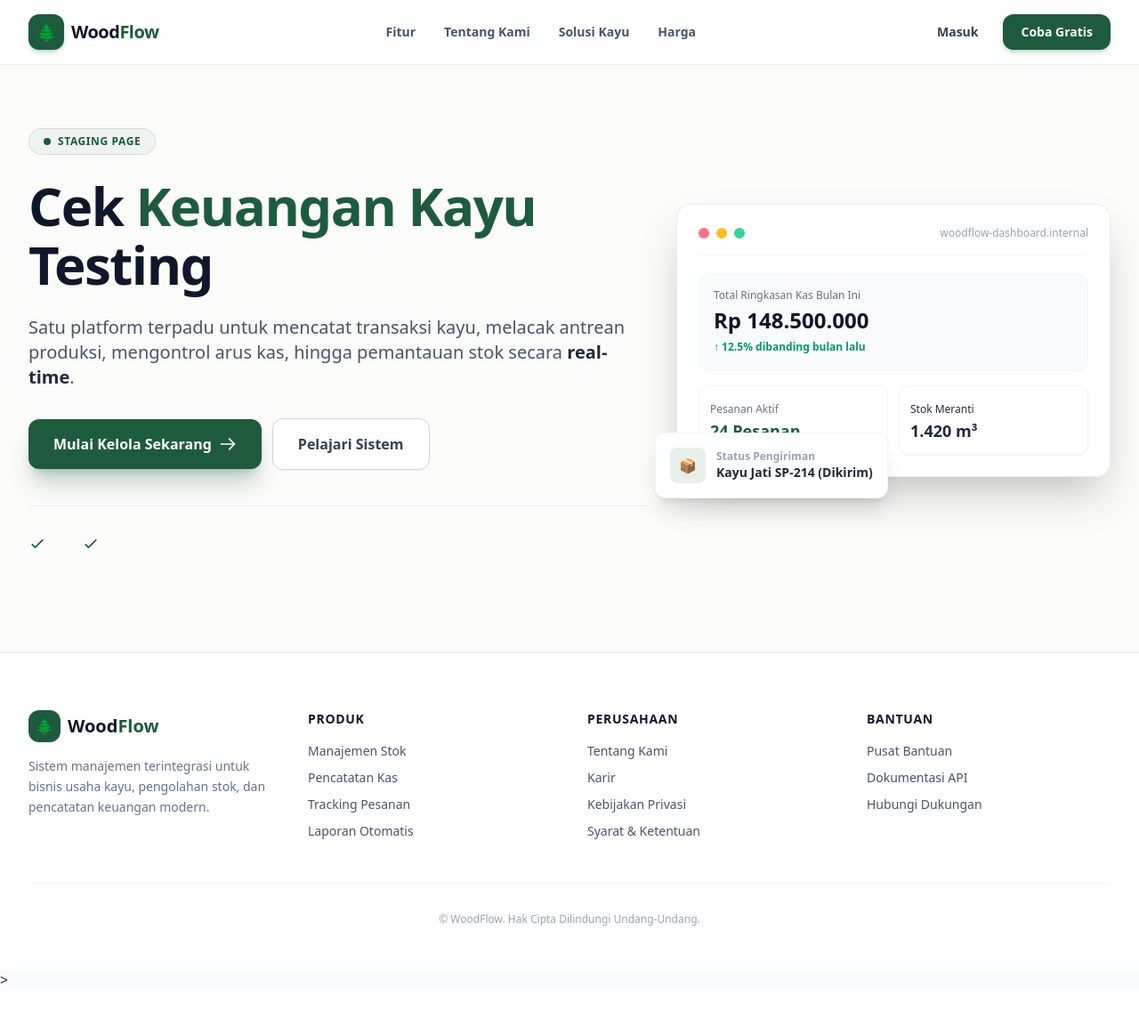
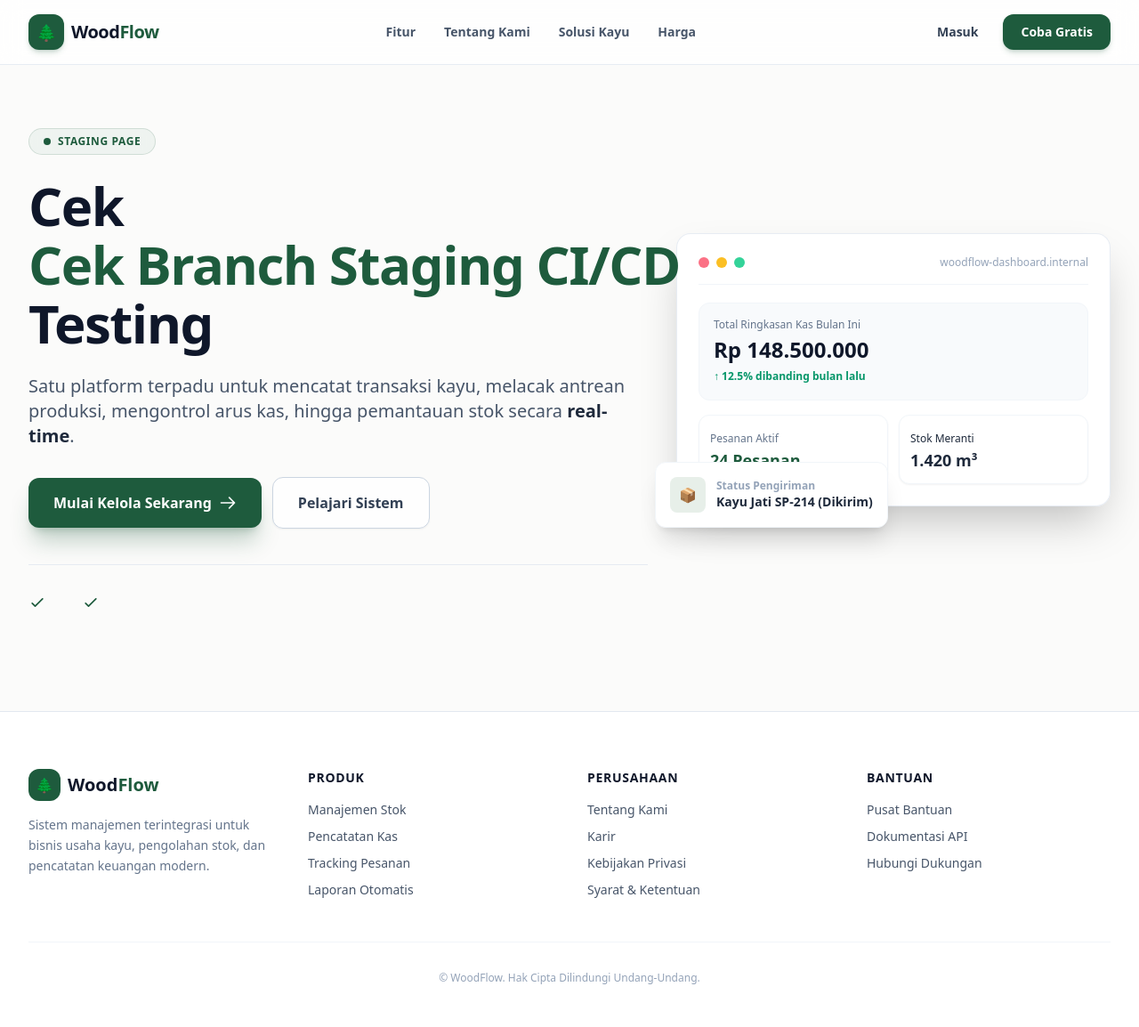
Before and after one commit to si-deltapyy/erp-dipantara, a Laravel app: page / in a window 1280 px wide. Shown: the top 1154 px of the page at 89% size. Before the commit the page ends 1105 px from the top, so only its background shows below. Run offline with Laravel 12, Linux system fonts and the light colour scheme; style sheets or scripts are compiled from the project's sources; parts of the project's set-up code (start-up, migrations or seed data) failed here and were passed over; some libraries are stand-ins or nearby versions.

Commit message:
Update Landing.vue

```diff
--- a/resources/js/Pages/Landing.vue
+++ b/resources/js/Pages/Landing.vue
@@ -23,7 +23,7 @@ import MainLayout from '@/Layouts/MainLayout.vue';
                         <h1 class="mt-6 text-4xl font-extrabold tracking-tight text-slate-900 sm:text-6xl sm:leading-[1.1]">
                             Cek
                             <span class="relative whitespace-nowrap text-[#1e5b3d]">
-                                <span class="relative z-10">Keuangan Kayu</span>
+                                <span class="relative z-10">Cek Branch Staging CI/CD</span>
                                 <svg class="absolute -bottom-2 left-0 -z-10 h-3 w-full fill-[#1e5b3d]/20" viewBox="0 0 100 20" preserveAspectRatio="none">
                                     <path d="M0,15 Q50,5 100,15 T200,15" stroke="currentColor" stroke-width="4" fill="none" />
                                 </svg>
```
